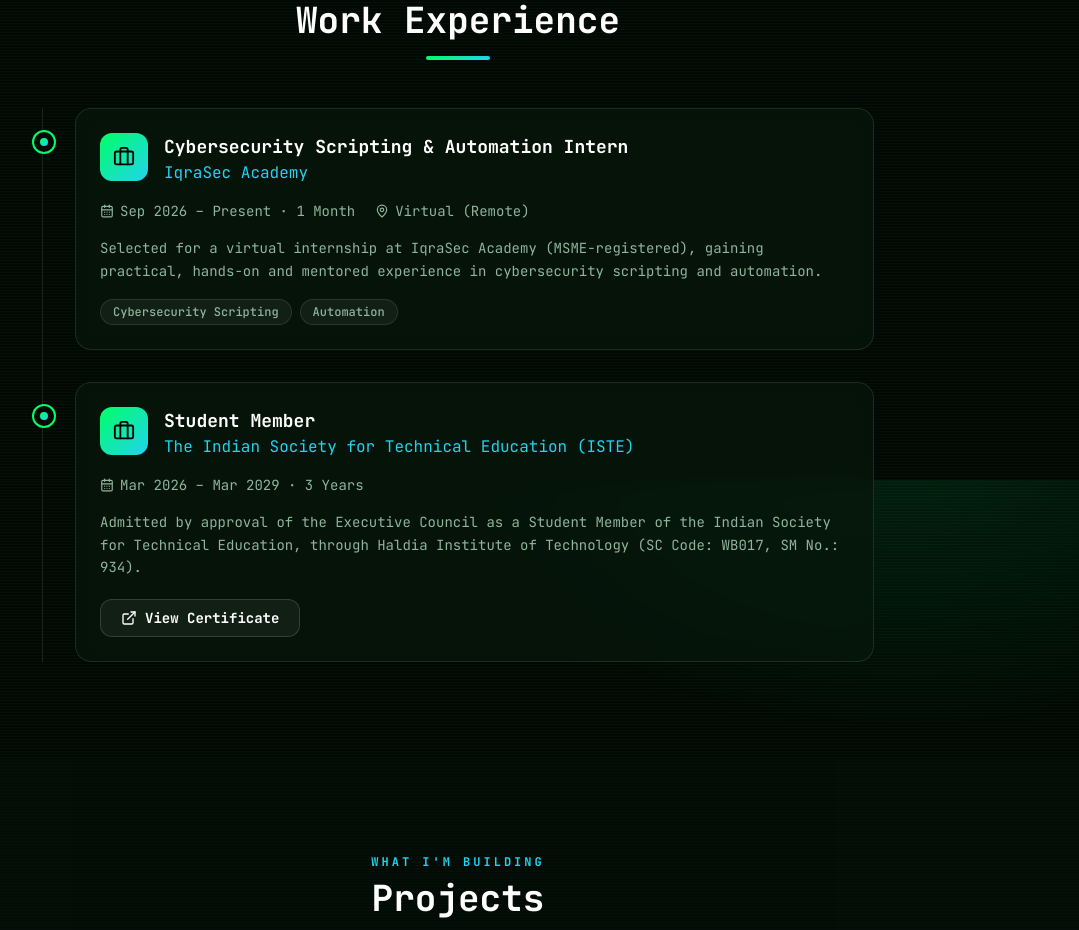
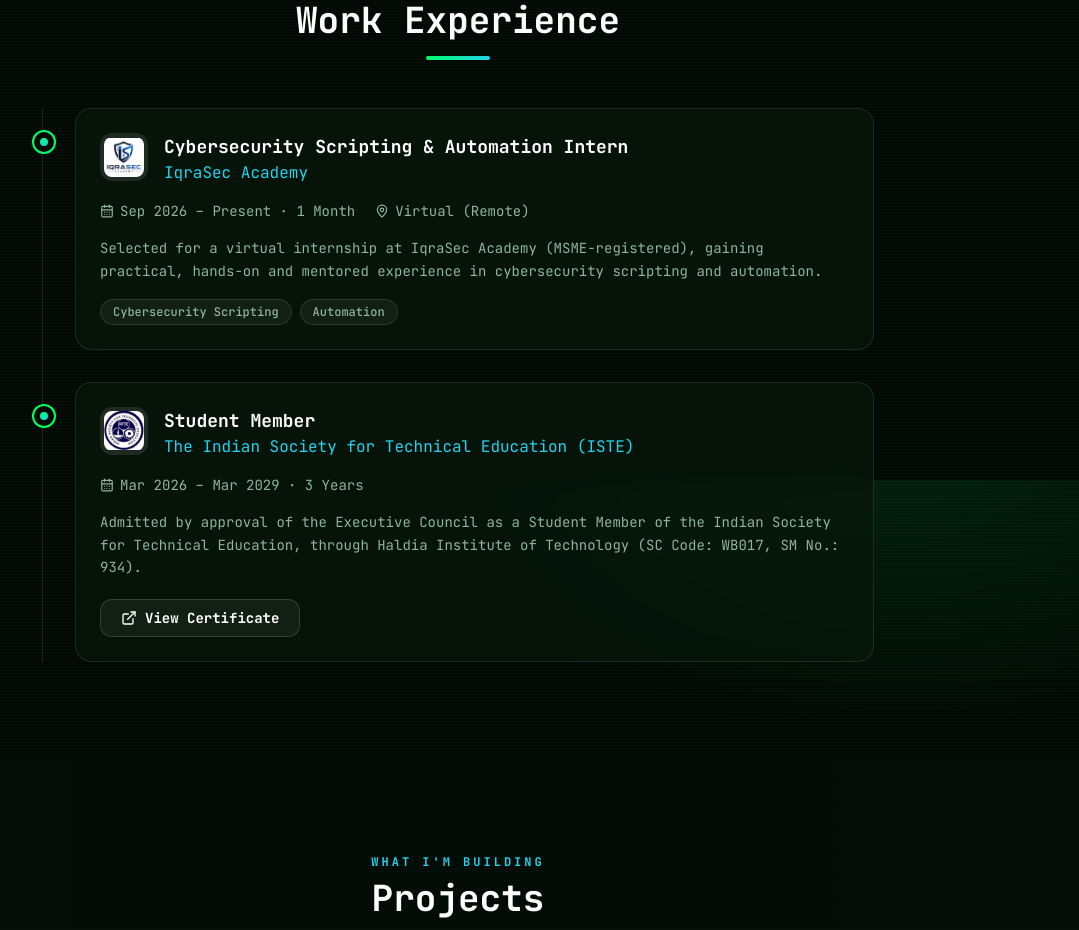
Before and after one commit to soumitrapradhan/soumitrapradhan.github.io, a React (Vite) app in the folder client/: page /#/ in a window 1280 px wide. Shown: the part 4320-5250 px from the top of the page, without its empty margins (182-1261 px from the left). Built offline with nearby package versions, Linux system fonts and the light colour scheme.

Commit message:
Add logos for experience entries

```diff
--- a/client/src/data/experience.js
+++ b/client/src/data/experience.js
@@ -3,7 +3,7 @@
 export const experience = [
   {
     company: "IqraSec Academy",
-    logo: "", // e.g. "/logos/iqrasec.png" (put the file in client/public/logos)
+    logo: "/logos/iqrasec.png", // e.g. "/logos/iqrasec.png" (put the file in client/public/logos)
     title: "Cybersecurity Scripting & Automation Intern",
     duration: "Sep 2026 – Present",
     length: "1 Month",
@@ -16,7 +16,7 @@ export const experience = [
   },
   {
     company: "The Indian Society for Technical Education (ISTE)",
-    logo: "", // e.g. "/logos/iste.png"
+    logo: "/logos/iste.png", // e.g. "/logos/iste.png"
     title: "Student Member",
     duration: "Mar 2026 – Mar 2029",
     length: "3 Years",
```
